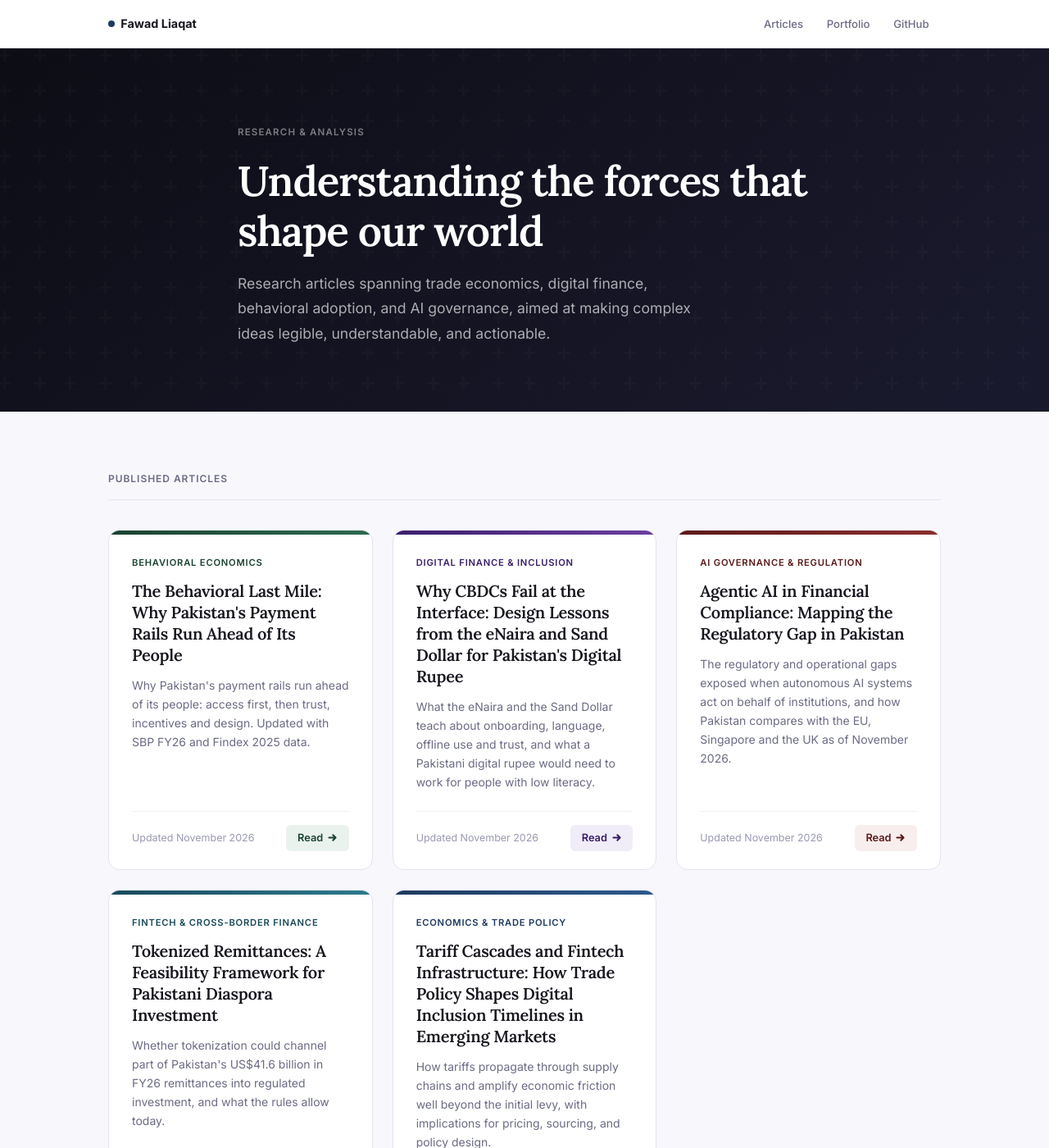
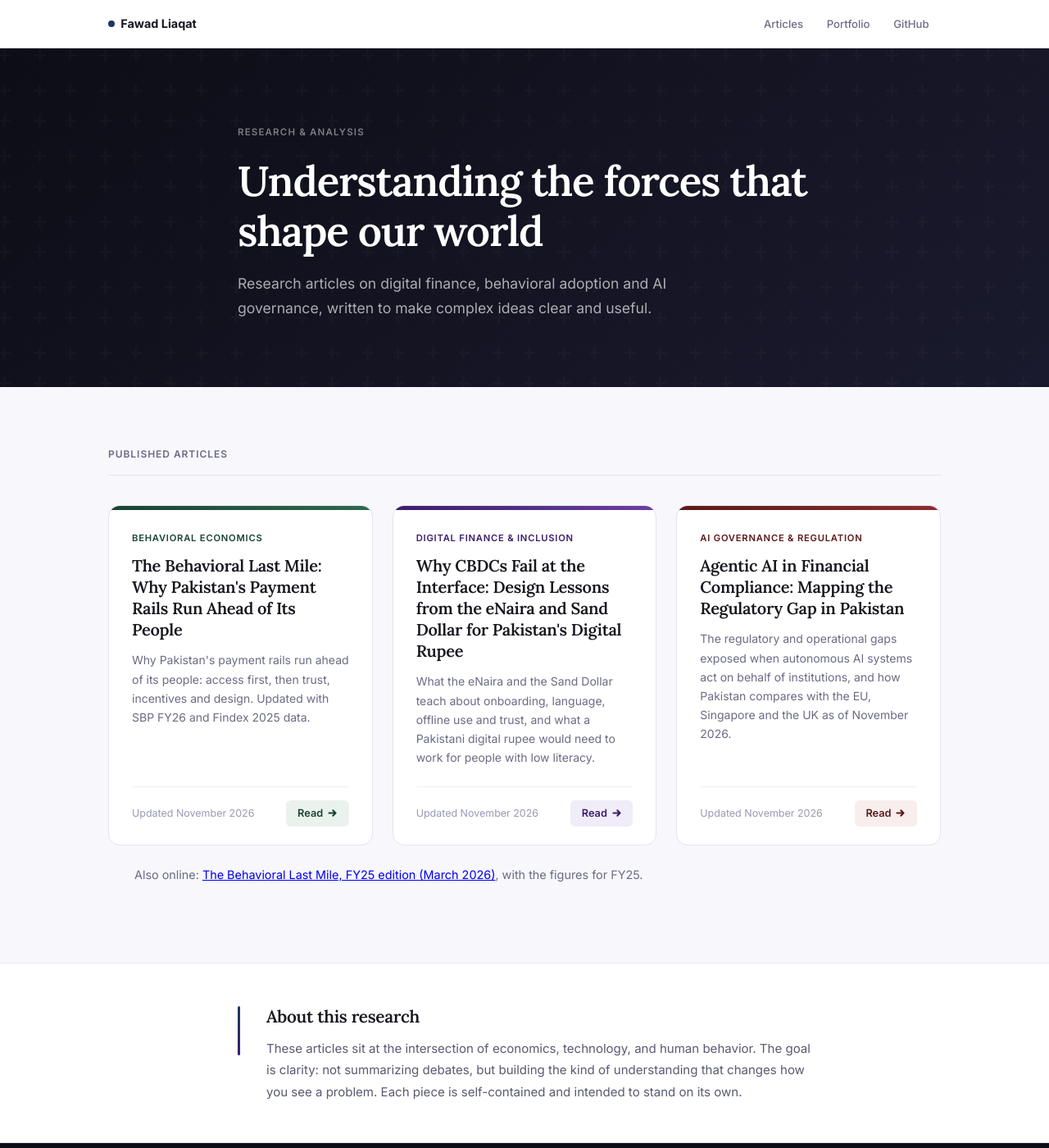
Before and after one commit to fawad-liaqat/Research-Articles, a Jekyll site: the page index.html, which Jekyll copies as it is, in a window 1280 px wide and 1400 px high. Shown: the whole window at 82% size. Built offline with Jekyll 4.4.1, drawn with Linux system fonts in a browser that asks for light colours; some of the changed text lies outside the part shown.

Commit message:
List only the kept articles on the landing page
Co-Authored-By: Claude Opus 5.5 <noreply@anthropic.com>
Claude-Session: https://claude.ai/code/session_01V6hxSvXcQ61Cp2QMRXaYcV

```diff
--- a/index.html
+++ b/index.html
@@ -390,9 +390,8 @@
         <div class="hero-eyebrow">Research &amp; Analysis</div>
         <h1>Understanding the forces that shape our world</h1>
         <p>
-          Research articles spanning trade economics, digital finance,
-          behavioral adoption, and AI governance, aimed at making complex ideas
-          legible, understandable, and actionable.
+          Research articles on digital finance, behavioral adoption and AI
+          governance, written to make complex ideas clear and useful.
         </p>
       </div>
     </section>
@@ -405,10 +404,7 @@
         </div>
 
         <div class="articles-grid">
-          <!-- 1. Tariff Cascades -->
-
-
-          <!-- 2. Behavioral Last-Mile -->
+          <!-- 1. Behavioral Last Mile -->
           <a
             class="card"
             href="/Research-Articles/articles/behavioral-last-mile/"
@@ -449,7 +445,7 @@
             </div>
           </a>
 
-          <!-- 3. CBDC Low Literacy -->
+          <!-- 2. CBDC Low Literacy -->
           <a class="card" href="/Research-Articles/articles/cbdc-low-literacy/">
             <div
               class="card-accent"
@@ -487,7 +483,7 @@
             </div>
           </a>
 
-          <!-- 4. Agentic AI Compliance -->
+          <!-- 3. Agentic AI Compliance -->
           <a
             class="card"
             href="/Research-Articles/articles/agentic-ai-compliance/"
@@ -527,85 +523,9 @@
               </div>
             </div>
           </a>
-
-          <!-- 5. Tokenized Remittances -->
-          <a
-            class="card"
-            href="/Research-Articles/articles/tokenized-remittances/"
-          >
-            <div
-              class="card-accent"
-              style="background: linear-gradient(90deg, #1a4a5c, #2d7a8e)"
-            ></div>
-            <div class="card-body">
-              <div class="card-topic" style="color: #1a4a5c">
-                Fintech &amp; Cross-Border Finance
-              </div>
-              <div class="card-title">Tokenized Remittances: A Feasibility Framework for Pakistani Diaspora Investment</div>
-              <p class="card-desc">
-                Whether tokenization could channel part of Pakistan's US$41.6
-                billion in FY26 remittances into regulated investment, and what
-                the rules allow today.
-              </p>
-              <div class="card-footer">
-                <span class="card-meta">Updated November 2026</span>
-                <span
-                  class="card-cta"
-                  style="color: #1a4a5c; background: #eef5f7"
-                >
-                  Read
-                  <svg
-                    viewBox="0 0 16 16"
-                    fill="none"
-                    stroke="currentColor"
-                    stroke-width="2.5"
-                    stroke-linecap="round"
-                    stroke-linejoin="round"
-                  >
-                    <path d="M3 8h10M9 4l4 4-4 4" />
-                  </svg>
-                </span>
-              </div>
-            </div>
-          </a><a class="card" href="/Research-Articles/articles/tariff-cascades/">
-            <div
-              class="card-accent"
-              style="background: linear-gradient(90deg, #1e3a5f, #2d5a8e)"
-            ></div>
-            <div class="card-body">
-              <div class="card-topic" style="color: #1e3a5f">
-                Economics &amp; Trade Policy
-              </div>
-              <div class="card-title">Tariff Cascades and Fintech Infrastructure: How Trade Policy Shapes Digital Inclusion Timelines in Emerging Markets</div>
-              <p class="card-desc">
-                How tariffs propagate through supply chains and amplify economic
-                friction well beyond the initial levy, with implications for
-                pricing, sourcing, and policy design.
-              </p>
-              <div class="card-footer">
-                <span class="card-meta">Archived. Not updated since March 2026</span>
-                <span
-                  class="card-cta"
-                  style="color: #1e3a5f; background: #eef2f8"
-                >
-                  Read
-                  <svg
-                    viewBox="0 0 16 16"
-                    fill="none"
-                    stroke="currentColor"
-                    stroke-width="2.5"
-                    stroke-linecap="round"
-                    stroke-linejoin="round"
-                  >
-                    <path d="M3 8h10M9 4l4 4-4 4" />
-                  </svg>
-                </span>
-              </div>
-            </div>
-          </a>
         </div>
         <p class="edition-note" style="max-width:1080px;margin:1.5rem auto 0;padding:0 2rem;font-size:0.9rem;color:#6b6b85;">
-          Earlier edition: <a href="/Research-Articles/articles/behavioral-last-mile/fy25/">The Behavioral Last Mile, FY25 edition (March 2026)</a>.
+          Also online: <a href="/Research-Articles/articles/behavioral-last-mile/fy25/">The Behavioral Last Mile, FY25 edition (March 2026)</a>, with the figures for FY25.
         </p>
       </div>
     </main>
```
Also changed, not shown: README.md.
